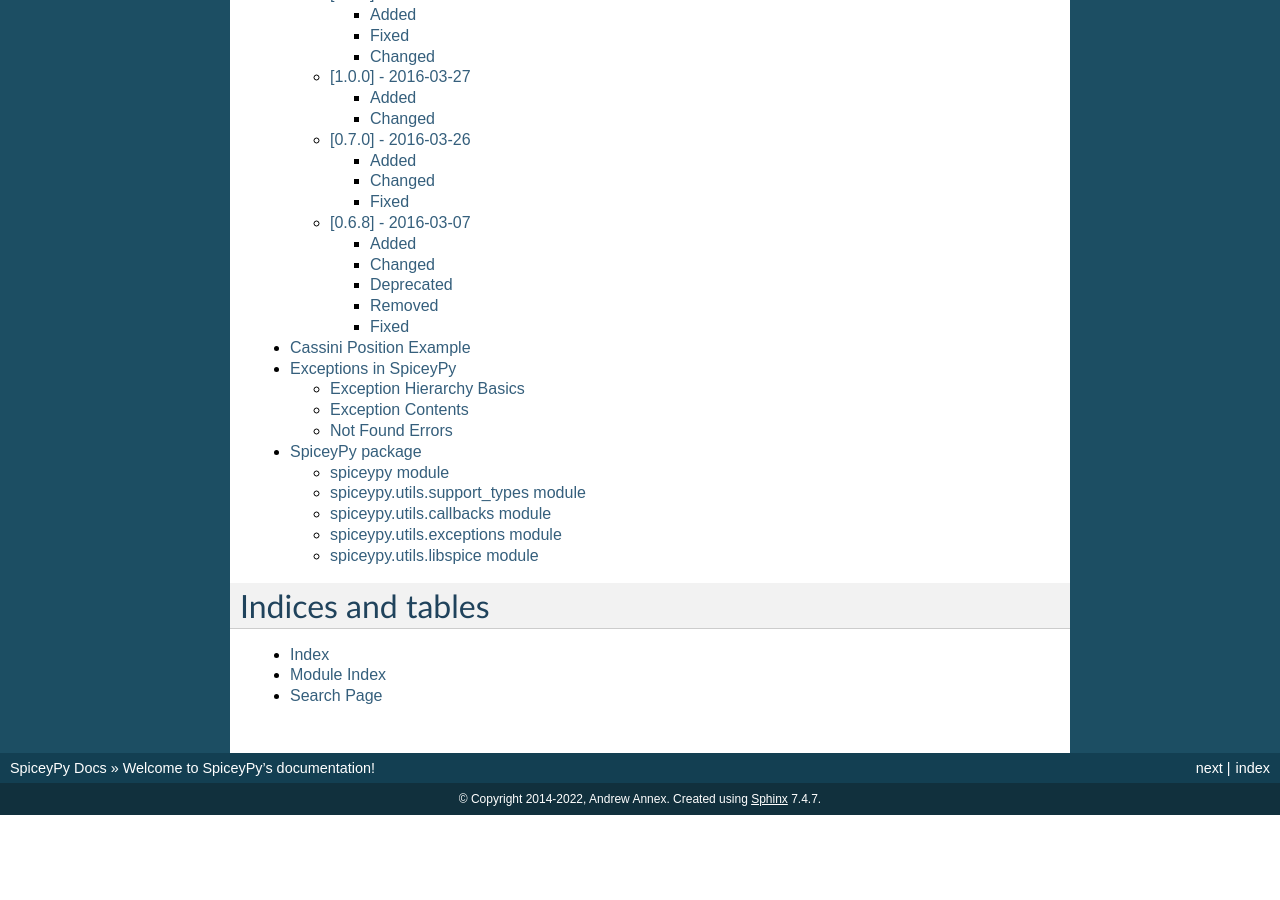
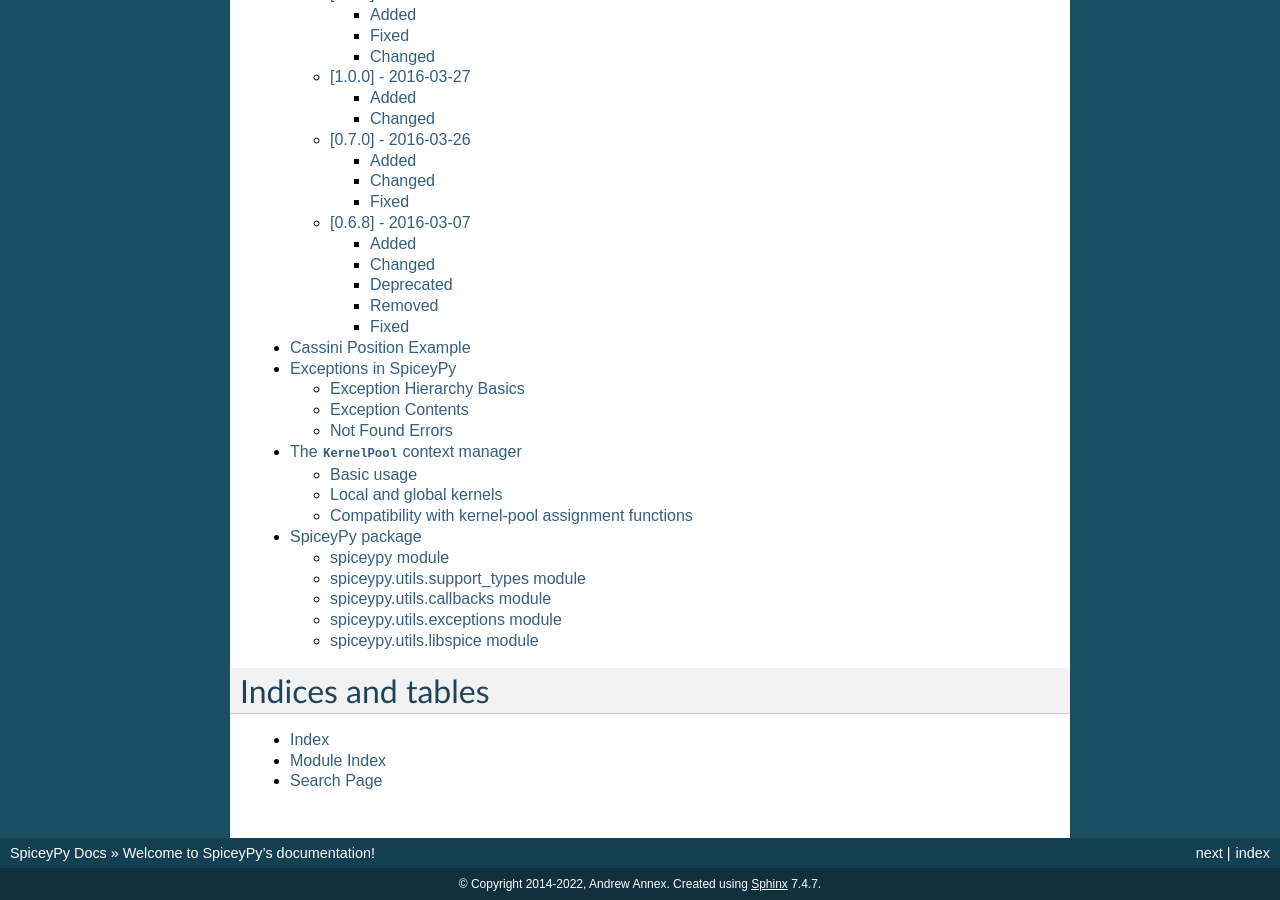
Before and after one commit to AndrewAnnex/SpiceyPy, a Sphinx documentation site: the page built from docs/index.rst, in a window 1280 px wide and 900 px high, scrolled down 2888 px. Built offline with Sphinx 7.4.7, drawn with Linux system fonts in a browser that asks for light colours; pages that are not in the unit, such as notebooks, are missing from menus; before the commit the page ends 3703 px from its top, so only the background shows below that; some of the changed lines change nothing that is shown.

Commit message:
Additional documentation for KernelPool (WIP)

````diff
--- /dev/null
+++ b/docs/contextmanager.md
@@ -0,0 +1,67 @@
+The `KernelPool` context manager
+====================================================
+The KernelPool context manager provides a convenient way to load, and unload SPICE kernels, guaranteeing that the kernel database will still be cleared if an exception is raised.
+
+Basic usage
+-------------------
+A typical program using SpiceyPy starts with `spice.furnsh()`, and ends with `spice.kclear()` or `spice.unload()`. If an exception is raised while loading kernels or executing user code, the `kclear()` function won't be executed, and the kernel database won't be cleared. To avoid this issue, a `try...finally` clause is often used.
+
+```python
+import spiceypy as spice
+
+try:
+	spice.furnsh("path/to/kernels")
+	# user code
+finally:
+	spice.kclear()
+```
+
+The `KernelPool` context manager provides the exact same result as the previous example, but with a simpler syntax.
+
+```python
+import spiceypy as spice
+
+with spice.KernelPool("path/to/kernels"):
+
+	# user code
+```
+
+Local and global kernels
+----------------------------------------
+The set of kernels that the context manager takes as input are known as *local kernels*. Any kernel that was loaded before the `with` statement is know as a *global kernel*. `KernelPool` creates an isolated environment from which only *local kernels* are accessible.
+
+```python
+import spiceypy as spice
+
+spice.furnsh(["A", "B"])
+function_1()
+with spice.KernelPool(["A", "C", "D"]):
+	function_2()
+function_3()
+```
+
+In the previous example, `function_1()` and `function_3()` have access to kernels A, and B (global kernels); while `function_2()` has access to kernels A, C, and D (local kernels).
+
+Compatibility with kernel-pool assignment functions
+---------------------------------------------------------------------------------
+In order to create an isolated environment for local kernels, `KernelPool` performs a series of steps:
+1. Unload *global kernels* using `kclear()`.
+2. Load *local kernels* using `furnsh()`.
+3. Execute user code.
+4. Unload *local kernels* using `kclear()`.
+5. Load *global kernels* using `furnsh()`.
+
+In addition to `furnsh()`, SpiceyPy provides a series of functions (kernel-pool assignment functions) to add user defined variables to the kernel pool, such as `pcpool()`, `pdpool()`, or `pipool()`. As `KernelPool` unloads, and then reloads global kernels, these user defined variables are not restored after the `with` statement.
+
+```python
+import spiceypy as spice
+
+spice.furnsh(["A", "B"])
+spice.pipool("VAR", [13])
+function_1()
+with spice.KernelPool(["A", "C", "D"]):
+	function_2()
+function_3()
+```
+
+In this example, though `function_1()` has access to `VAR`,  `function_2()` and `function_3()` don't.
--- a/docs/index.rst
+++ b/docs/index.rst
@@ -54,6 +54,7 @@
    exampleone
    cells
    exceptions
+   contextmanager
    lessonindex
    documentation
 
````
